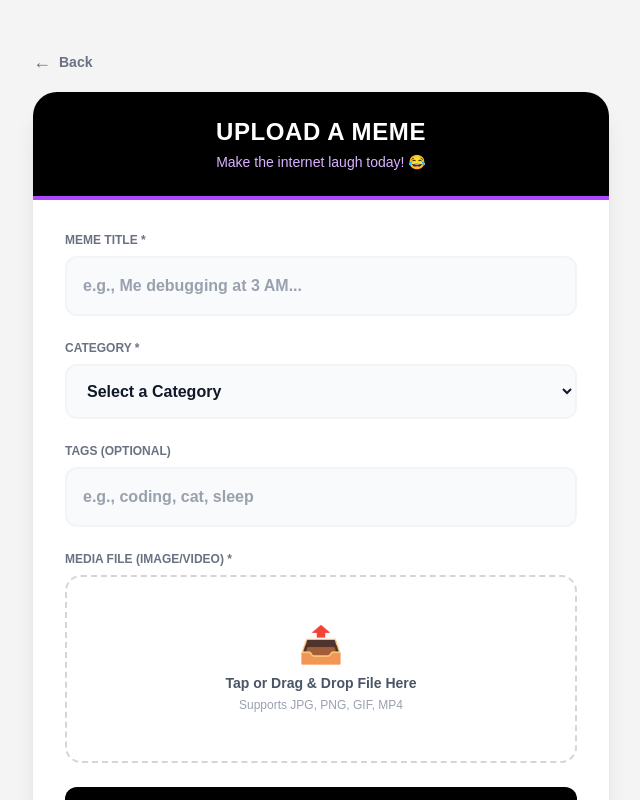
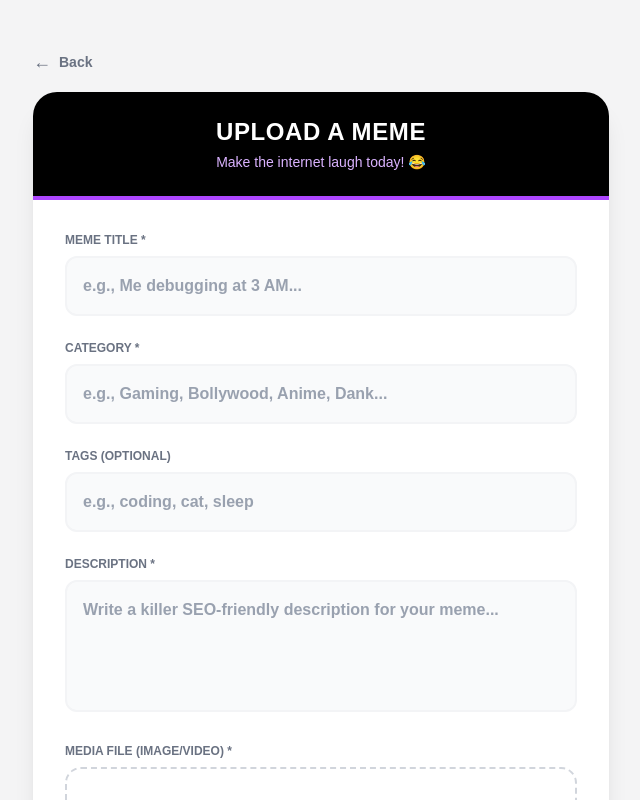
Before and after one commit to dev-imran-hussain/viralTrendingMeme, a Next.js app: page /upload in a window 1280 px wide. Shown: the top 800 px of the page, without its empty margins (319-959 px from the left). Built offline with nearby package versions, Linux system fonts and the light colour scheme.

Commit message:
catagory ka select option hataya he or descrpiton add kiya he upload page me

```diff
--- a/app/upload/page.tsx
+++ b/app/upload/page.tsx
@@ -79,7 +79,6 @@ export default function PublicUpload() {
     <div className="min-h-screen bg-[#F4F4F5] flex flex-col items-center justify-center p-4 py-12">
 
       <div className="max-w-xl w-full mb-4">
-        {/* 👇 Back Button Added Here */}
         <button
           onClick={() => router.back()}
           className="flex items-center text-sm font-bold text-gray-500 hover:text-black transition-colors"
@@ -110,30 +109,36 @@ export default function PublicUpload() {
             />
           </div>
 
-          {/* Category */}
+          {/* 👇 Category (Ab user khud type karega) 👇 */}
           <div>
             <label className="block text-xs font-bold text-gray-500 uppercase mb-2">Category *</label>
-            <select
+            <input
               name="category"
               required
-              className="w-full p-4 bg-gray-50 rounded-xl border-2 border-gray-100 focus:border-purple-500 outline-none font-bold text-gray-900 transition-colors"
-            >
-              <option value="">Select a Category</option>
-              <option value="funny">Funny</option>
-              <option value="programming">Programming</option>
-              <option value="dark">Dark Humor</option>
-              <option value="relatable">Relatable</option>
-              <option value="trending">Trending</option>
-            </select>
+              placeholder="e.g., Gaming, Bollywood, Anime, Dank..."
+              className="w-full p-4 bg-gray-50 rounded-xl border-2 border-gray-100 focus:border-purple-500 outline-none font-bold text-gray-900 placeholder-gray-400 transition-colors"
+            />
           </div>
 
-          {/* Tags (Optional) */}
+          {/* Tags */}
           <div>
             <label className="block text-xs font-bold text-gray-500 uppercase mb-2">Tags (Optional)</label>
             <input
               name="tags"
               placeholder="e.g., coding, cat, sleep"
               className="w-full p-4 bg-gray-50 rounded-xl border-2 border-gray-100 focus:border-purple-500 outline-none font-bold text-gray-900 placeholder-gray-400 transition-colors"
+            />
+          </div>
+
+          {/* Description */}
+          <div>
+            <label className="block text-xs font-bold text-gray-500 uppercase mb-2">Description *</label>
+            <textarea
+              name="description"
+              required
+              rows={4}
+              placeholder="Write a killer SEO-friendly description for your meme..."
+              className="w-full p-4 bg-gray-50 rounded-xl border-2 border-gray-100 focus:border-purple-500 outline-none font-bold text-gray-900 placeholder-gray-400 transition-colors resize-none"
             />
           </div>
 
```
